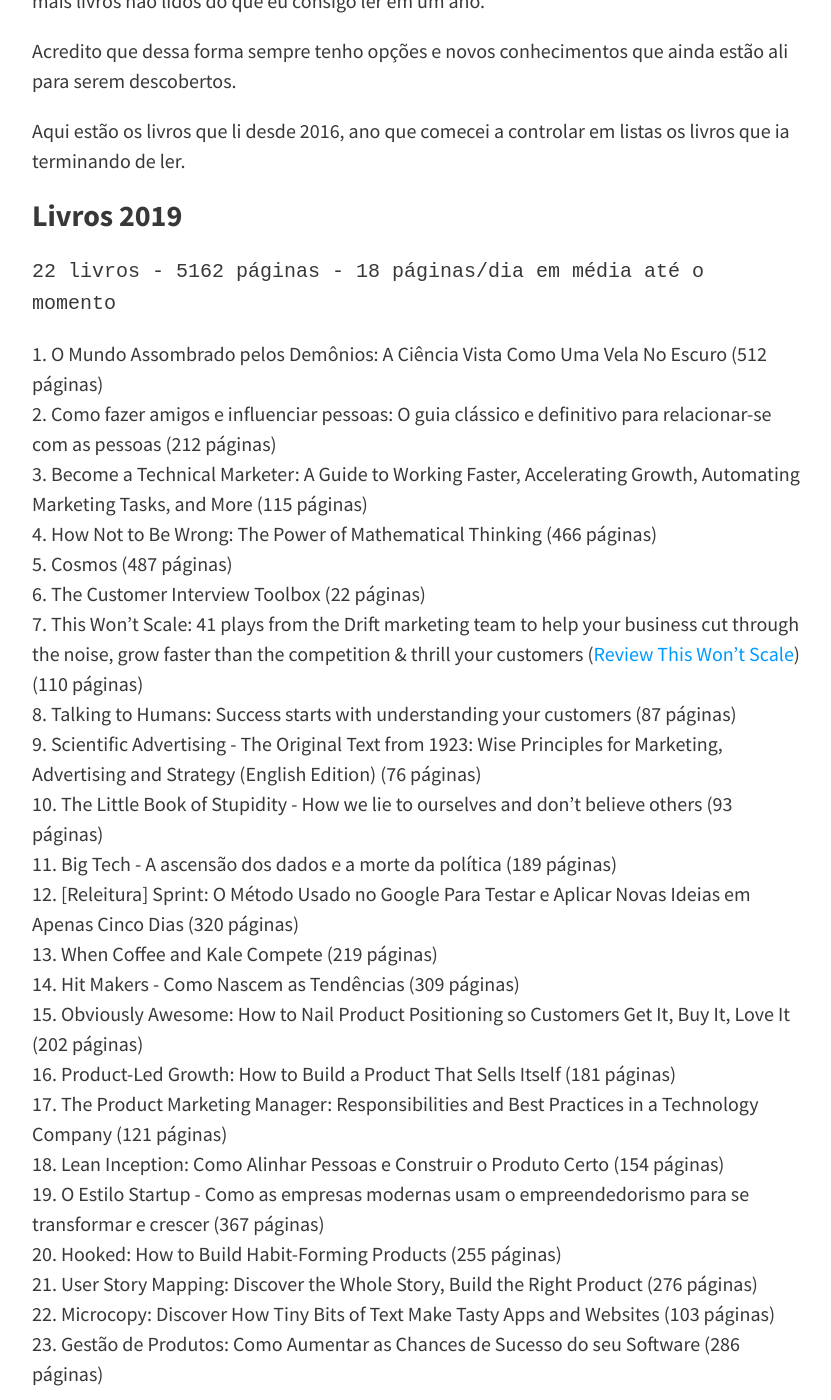
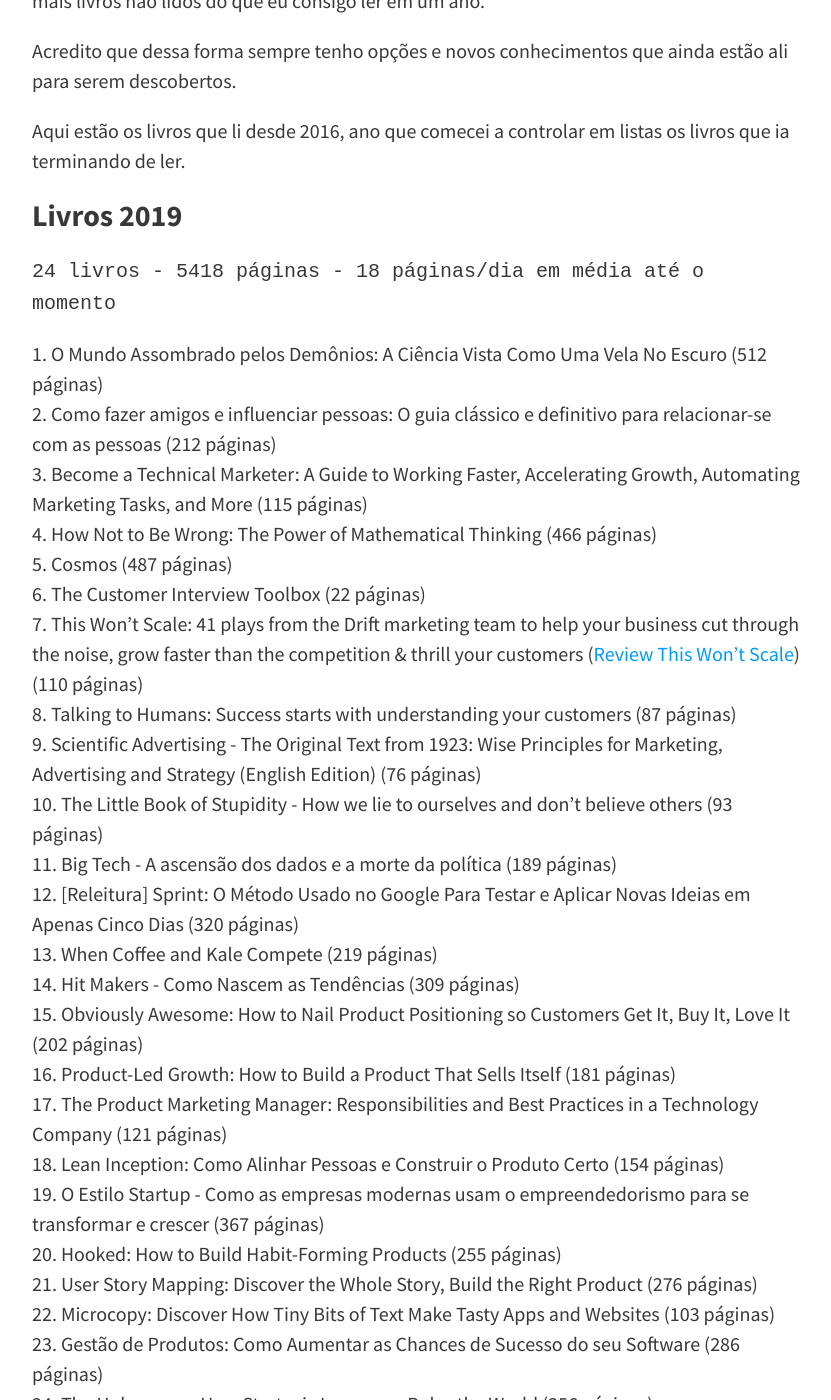
Before and after one commit to felipecbarbosa/felipecbarbosa.github.io, a Jekyll site: the page built from leituras.md, in a window 1280 px wide and 1400 px high, scrolled down 473 px. Shown: the whole window, without its empty margins (224-1055 px from the left). Built offline with Jekyll 4.4.1, drawn with Linux system fonts in a browser that asks for light colours; nearby versions of some CDN libraries; comment, search, counter and statistics services are not loaded; some of the changed text lies outside the part shown.

Commit message:
Added book Unknowers to list

````diff
--- a/leituras.md
+++ b/leituras.md
@@ -13,7 +13,7 @@ Acredito que dessa forma sempre tenho opções e novos conhecimentos que ainda e
 Aqui estão os livros que li desde 2016, ano que comecei a controlar em listas os livros que ia terminando de ler.
 
 ### Livros 2019
-```22 livros - 5162 páginas - 18 páginas/dia em média até o momento```
+```24 livros - 5418 páginas - 18 páginas/dia em média até o momento```
 1. O Mundo Assombrado pelos Demônios: A Ciência Vista Como Uma Vela No Escuro (512 páginas)
 2. Como fazer amigos e influenciar pessoas: O guia clássico e definitivo para relacionar-se com as pessoas (212 páginas)
 3. Become a Technical Marketer: A Guide to Working Faster, Accelerating Growth, Automating Marketing Tasks, and More (115 páginas)
@@ -37,6 +37,7 @@ Aqui estão os livros que li desde 2016, ano que comecei a controlar em listas o
 21. User Story Mapping: Discover the Whole Story, Build the Right Product (276 páginas)
 22. Microcopy: Discover How Tiny Bits of Text Make Tasty Apps and Websites (103 páginas)
 23. Gestão de Produtos: Como Aumentar as Chances de Sucesso do seu Software (286 páginas)
+24. The Unknowers: How Strategic Ignorance Rules the World (256 páginas)
 
 ### Livros 2018
 ```21 livros - 6114 páginas - 16 páginas/dia em média no ano```
````
